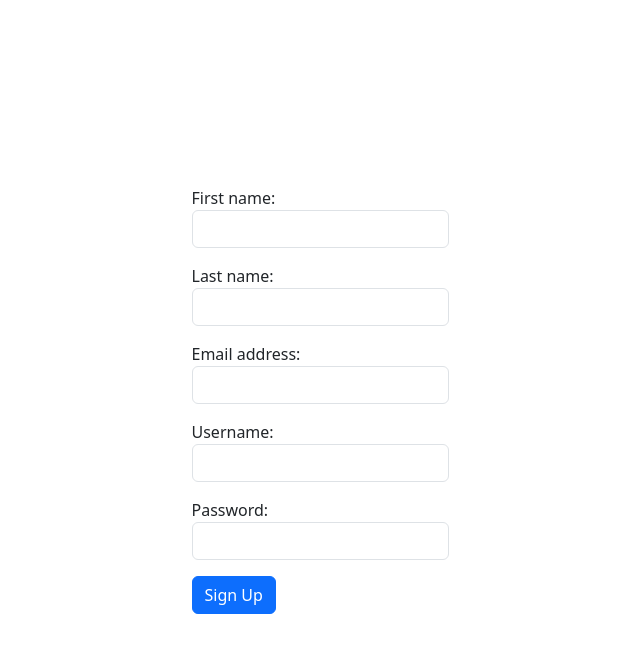
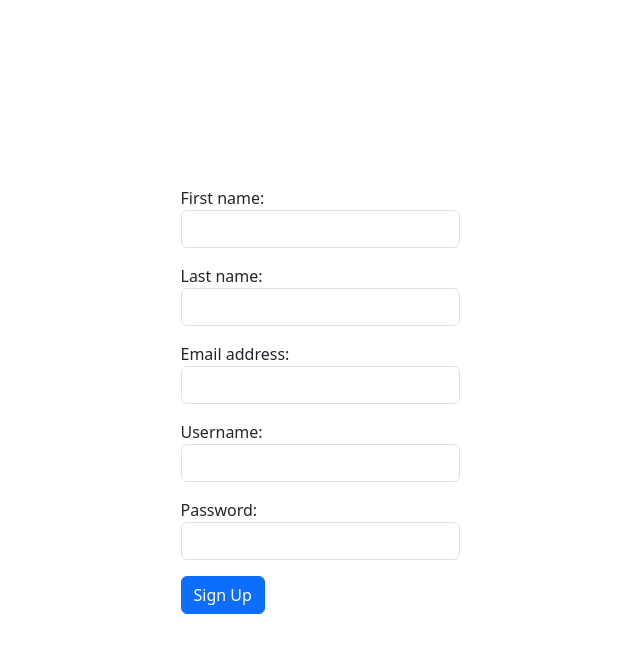
Before and after one commit to 04rjka/django-ecommerce, a Django app: page /signup/ in a window 1280 px wide. Shown: the top 653 px of the page, without its empty margins (320-960 px from the left). Run offline with Django 5.2, Linux system fonts and the light colour scheme.

Commit message:
UI improvements for Sign Up.

```diff
--- a/ecommerce/core/templates/core/signup.html
+++ b/ecommerce/core/templates/core/signup.html
@@ -4,7 +4,7 @@
 
 {% block body %}
     <div class="container text-start d-flex justify-content-center align-items-center min-vh-100">
-            <form action="" method="post">
+            <form class="w-25" action="" method="post">
                 {% csrf_token %}
                 {% if messages %}
                 {% for message in messages %}
```
